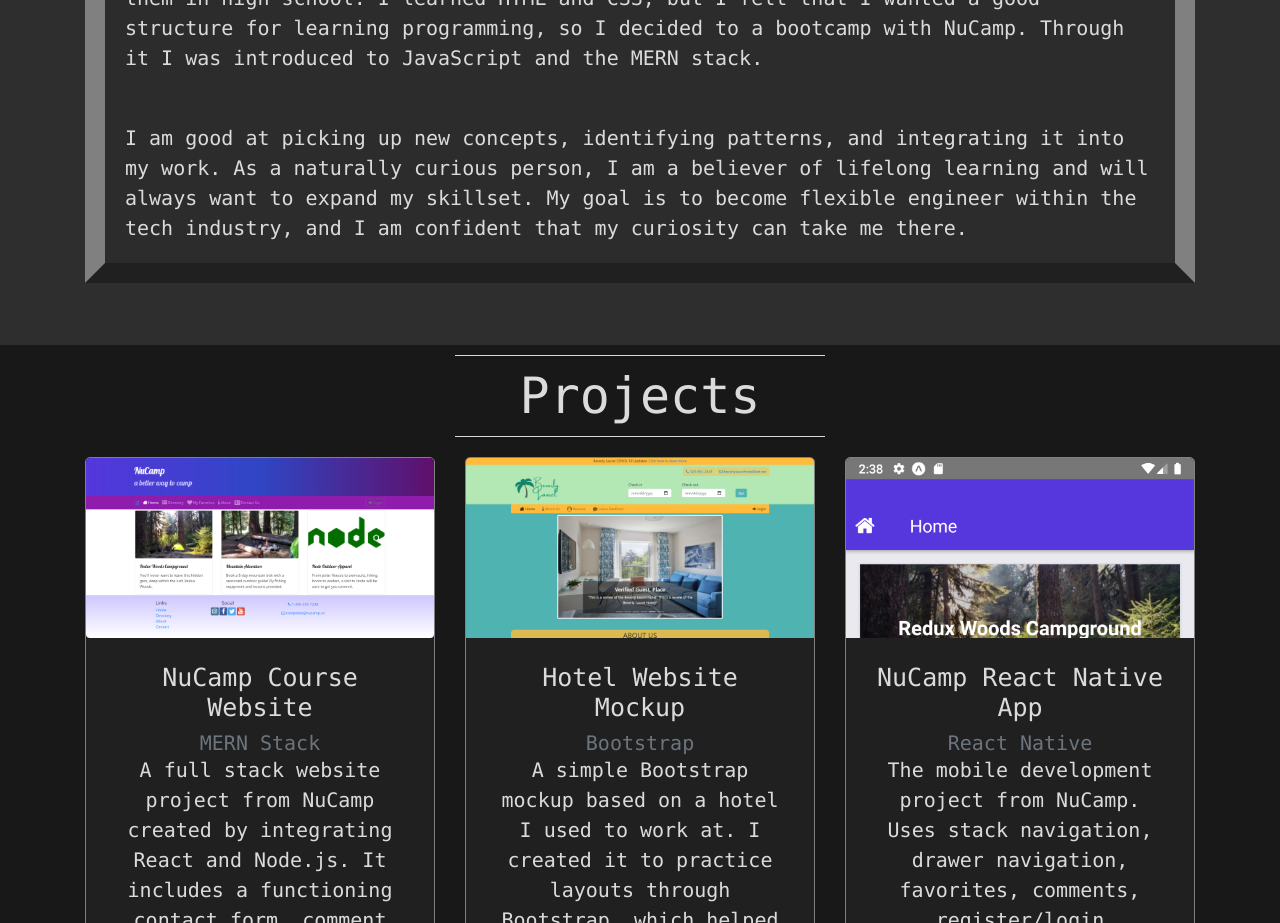
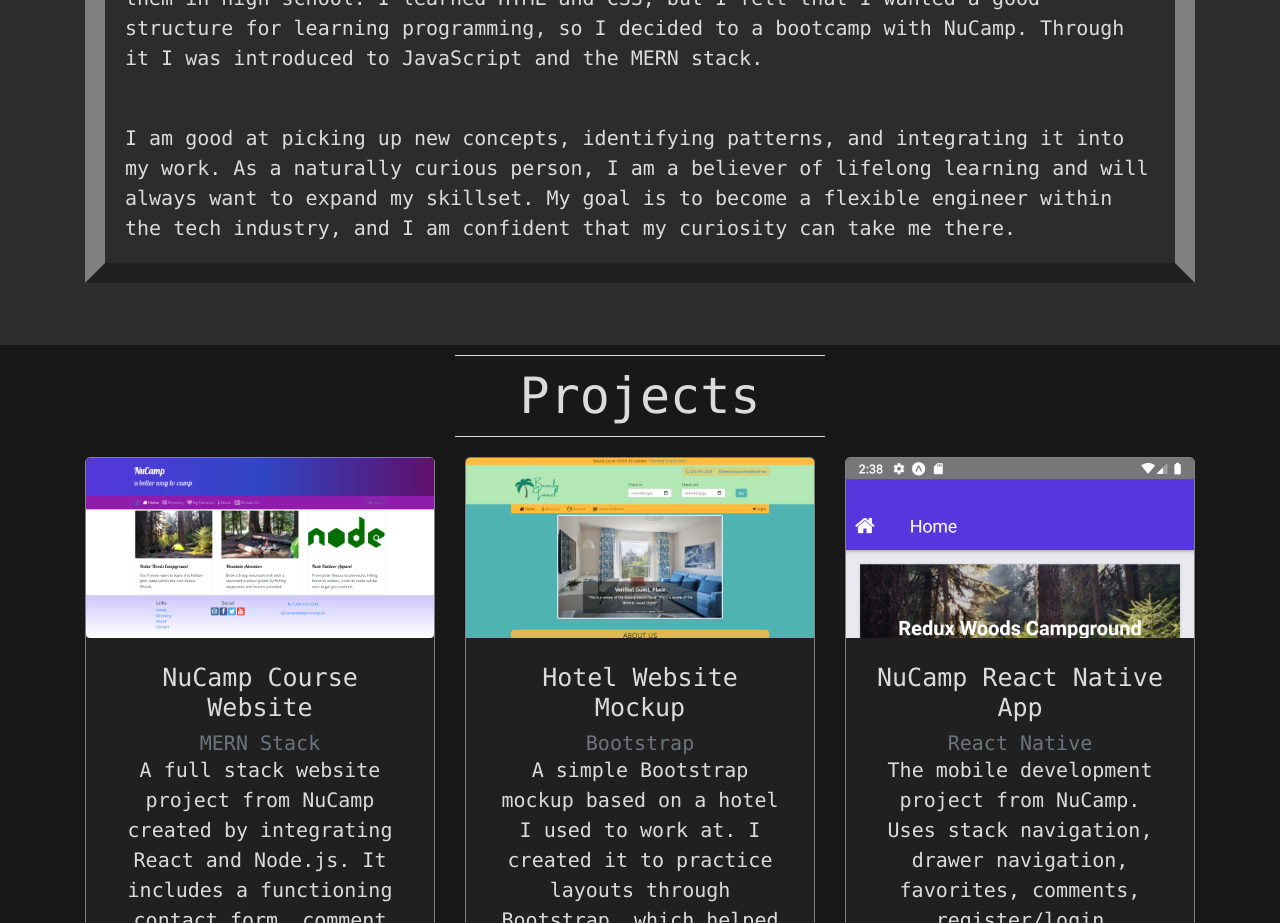
Before and after one commit to dvtuazon/portfoliowebsite, a React (Create React App) app: page / in a window 1280 px wide. Shown: the part 1180-2103 px from the top of the page. Built offline with nearby package versions, Linux system fonts and the light colour scheme.

Commit message:
tiny fix

```diff
--- a/src/components/AboutComponent.js
+++ b/src/components/AboutComponent.js
@@ -26,7 +26,7 @@ function About() {
                     <p className="px-3">
                         I am good at picking up new concepts, identifying patterns, and integrating it
                         into my work. As a naturally curious person, I am a believer of lifelong learning
-                        and will always want to expand my skillset. My goal is to become flexible engineer
+                        and will always want to expand my skillset. My goal is to become a flexible engineer
                         within the tech industry, and I am confident that my curiosity can
                         take me there.
                     </p>
```
